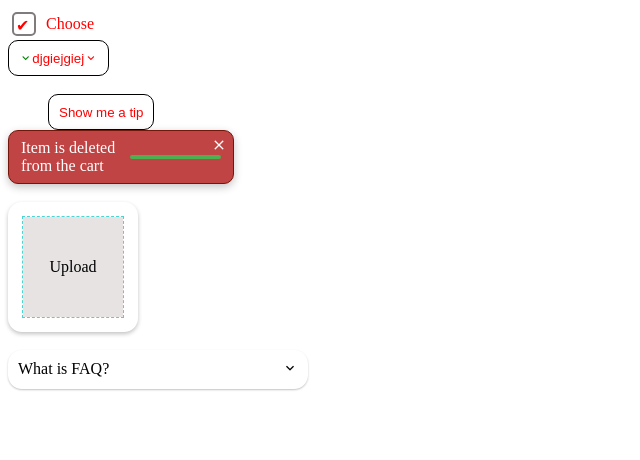
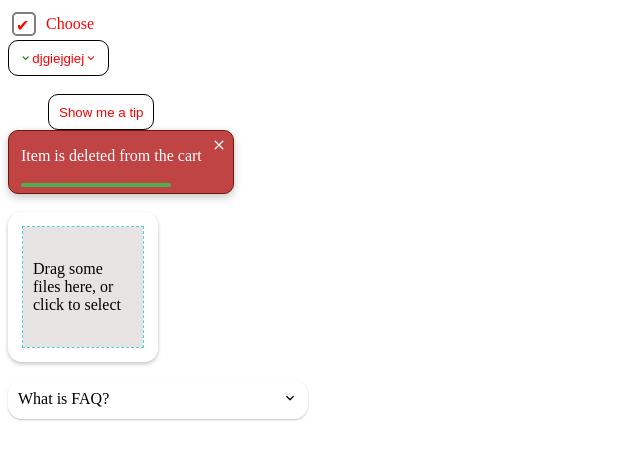
Before and after one commit to pltnv/Iana-ui, a Vue app: page / in a window 1280 px wide. Shown: the top 460 px of the page, without its empty margins (0-640 px from the left). Built offline with nearby package versions, Linux system fonts and the light colour scheme.

Commit message:
chore: fixes i-notification, i-upload

```diff
--- a/src/components/INotifications/INotifications.vue
+++ b/src/components/INotifications/INotifications.vue
@@ -79,12 +79,12 @@ export default {
 .i-notification {
   position: relative;
   display: flex;
-  justify-content: flex-start;
-  align-items: center;
+  flex-direction: column;
+  justify-content: space-between;
   width: 200px;
   box-shadow: rgba(0, 0, 0, 0.24) 0px 3px 8px;
   border-radius: 10px;
-  padding: 6px 12px;
+  padding: 16px 12px 6px;
   min-height: 40px;
 
   &--defailt {
@@ -125,6 +125,7 @@ export default {
     position: absolute;
     top: 6px;
     right: 6px;
+    cursor: pointer;
   }
 }
 </style>
--- a/src/components/IUpload/IUpload.vue
+++ b/src/components/IUpload/IUpload.vue
@@ -17,7 +17,9 @@
         @drop.prevent="handleDrop"
       >
         <div class="i-upload__drop-zone__button">
-          {{ files ? "Change" : "Upload" }}
+          {{
+            files ? "Change files" : "Drag some files here, or click to select"
+          }}
         </div>
       </div>
     </label>
@@ -136,9 +138,11 @@ export default {
     align-items: center;
     width: 100px;
     height: 100px;
+    padding: 10px;
     background: rgb(231, 227, 227);
     background-clip: padding-box;
     border: 1px dashed #4ad4d2;
+    cursor: pointer;
 
     &--dragging {
       background: red;
```
